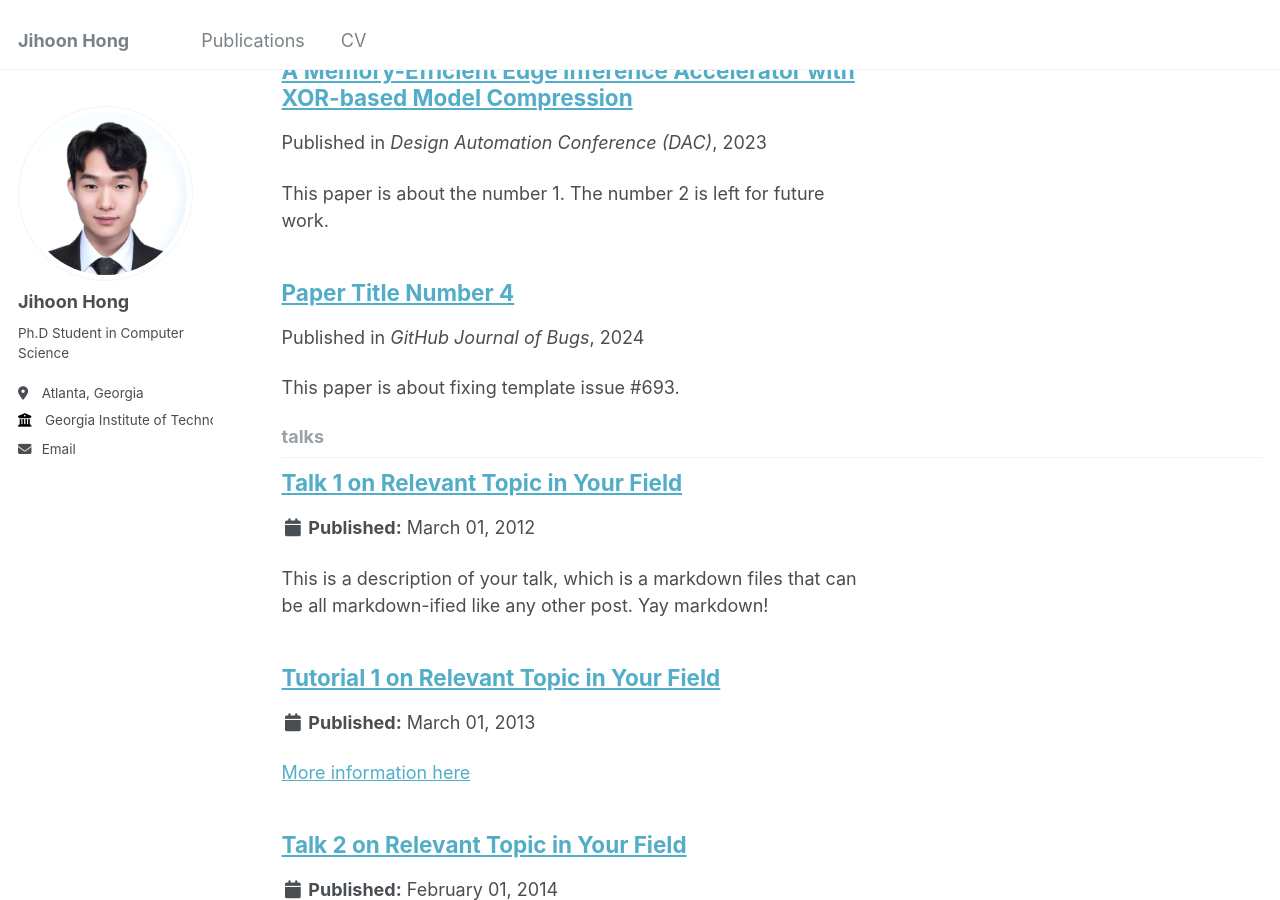
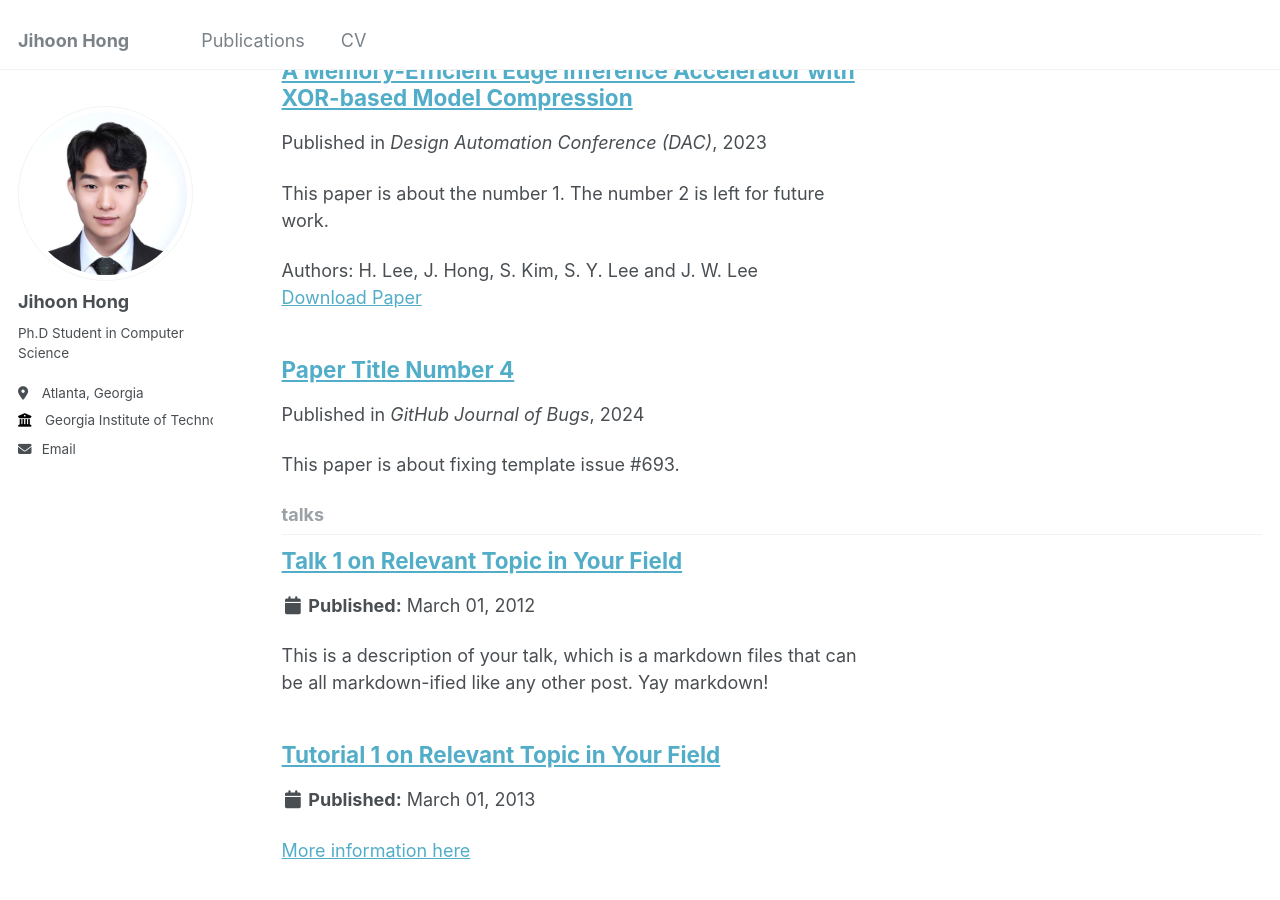
Before and after one commit to athlon76/athlon76.github.io, a Jekyll site: the page built from _pages/collection-archive.html, in a window 1280 px wide and 900 px high, scrolled down 1492 px. Built offline with Jekyll 4.4.1, drawn with Linux system fonts in a browser that asks for light colours.

Commit message:
Update DAC_23.md

```diff
--- a/_publications/DAC_23.md
+++ b/_publications/DAC_23.md
@@ -7,4 +7,5 @@ excerpt: 'This paper is about the number 1. The number 2 is left for future work
 date: 2023-07-09
 venue: 'Design Automation Conference (DAC)'
 paperurl: 'https://ieeexplore.ieee.org/stamp/stamp.jsp?tp=&arnumber=10248005'
+authors: 'H. Lee, J. Hong, S. Kim, S. Y. Lee and J. W. Lee'
 ---
```
